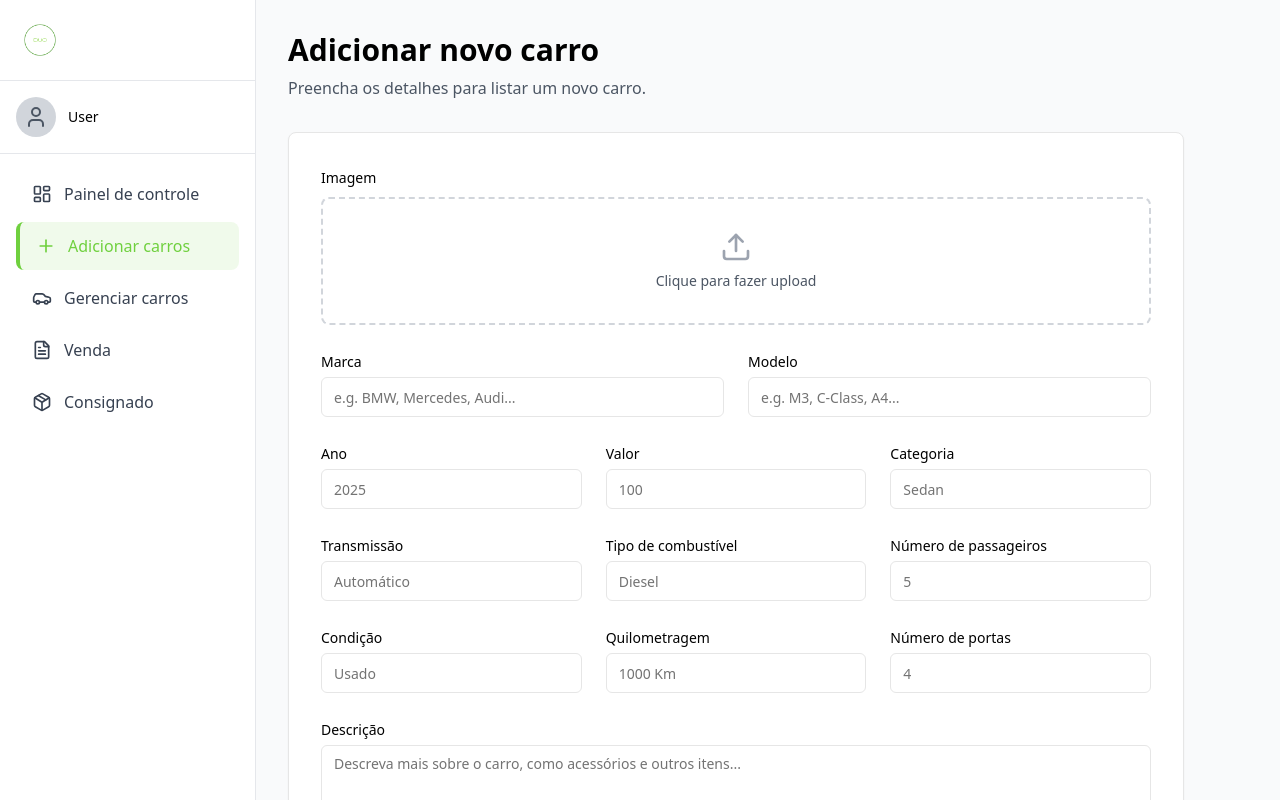
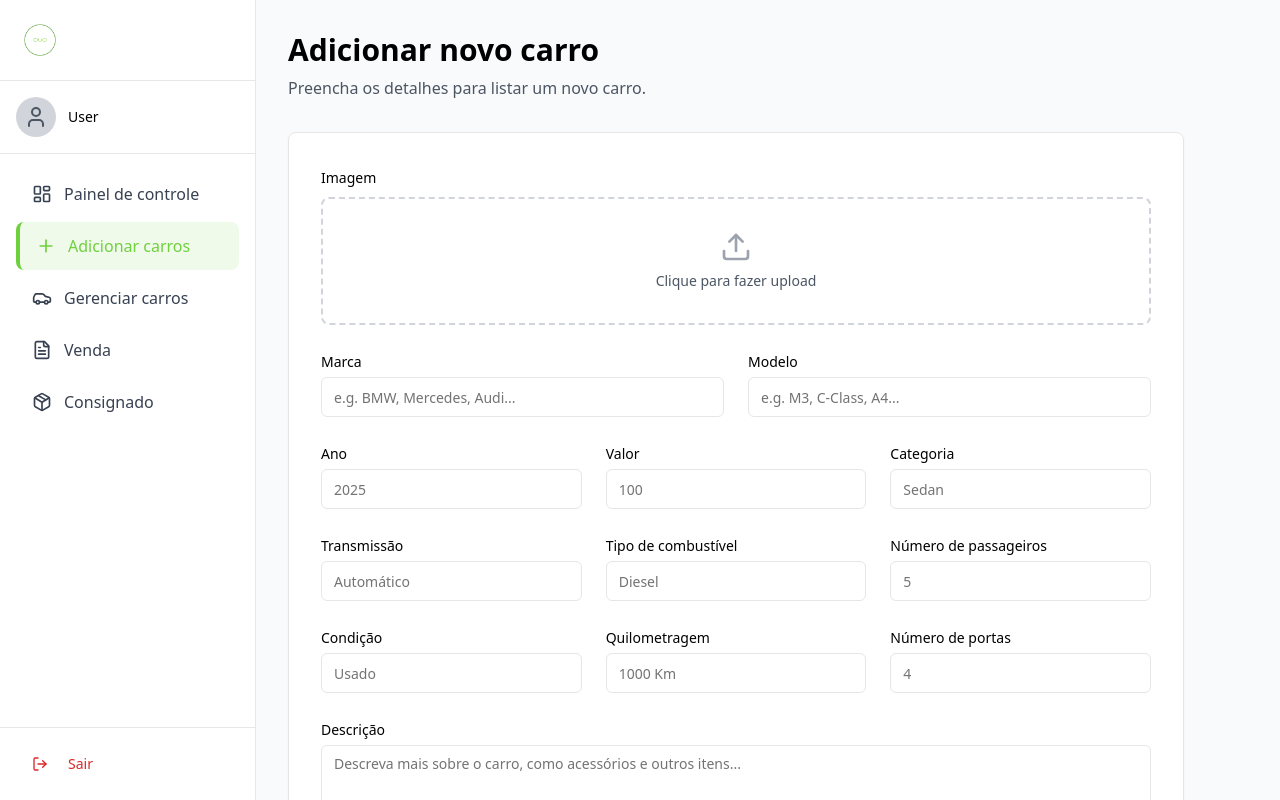
Before and after one commit to LucasDevMelo/duo-motors-showcase, a React (Vite) app: page /admin/adicionar in a window 1280 px wide. Shown: the top 800 px of the page. Built offline with nearby package versions, Linux system fonts and the light colour scheme; sample sign-in values are in the browser's storage; the HTML template or start-up script is replaced by a standard one.

Commit message:
Fix: Adjust admin topbar to not span full width

```diff
--- a/src/components/admin/AdminLayout.tsx
+++ b/src/components/admin/AdminLayout.tsx
@@ -33,9 +33,9 @@ const AdminLayout = ({ children }: AdminLayoutProps) => {
   ];
 
   return (
-    <div className="flex min-h-screen bg-gray-50">
+    <div className="flex h-screen overflow-hidden bg-gray-50">
       {/* Sidebar */}
-      <aside className="w-64 bg-white border-r border-gray-200 flex flex-col">
+      <aside className="w-64 bg-white border-r border-gray-200 flex flex-col flex-shrink-0">
         <div className="p-6 border-b border-gray-200">
           <img src={logo} alt="DUO MOTORS" className="h-8" />
         </div>
```
